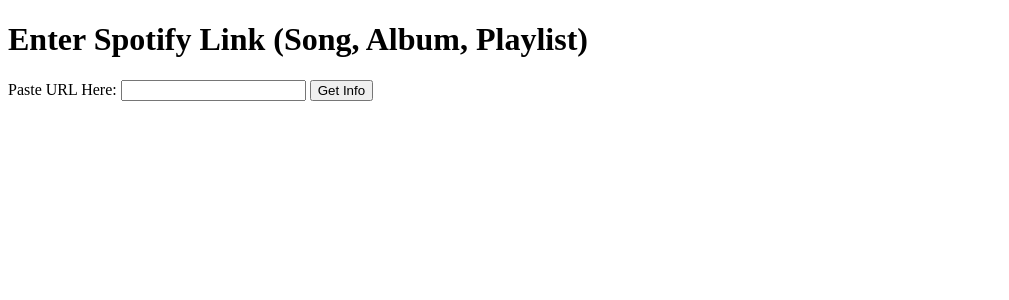
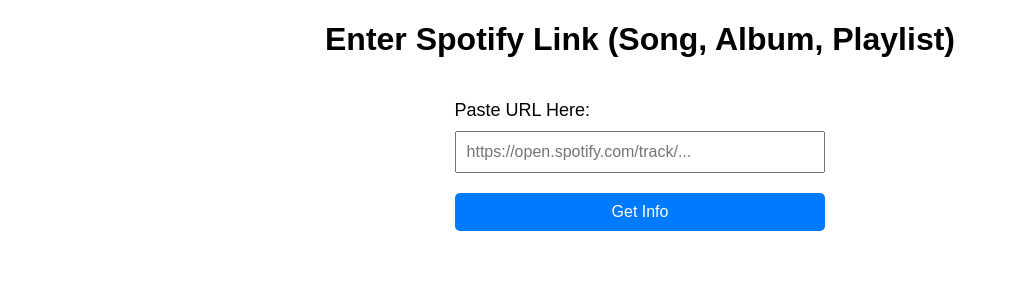
Before and after one commit to mdimasprasetyo/spotify-extraction-app, a Flask app: page / in a window 1280 px wide. Shown: the top 300 px of the page, without its empty margins (0-1009 px from the left). Run offline with Flask 3, Linux system fonts and the light colour scheme; parts of the project's set-up code (start-up, migrations or seed data) failed here and were passed over.

Commit message:
code optimization and ui enhancements

```diff
--- a/app.py
+++ b/app.py
@@ -6,6 +6,7 @@
 from dotenv import load_dotenv
 import re
 import urllib.parse
+import logging
 
 app = Flask(__name__)
 
@@ -16,6 +17,14 @@
 CLIENT_ID = os.getenv('SPOTIFY_CLIENT_ID')
 CLIENT_SECRET = os.getenv('SPOTIFY_CLIENT_SECRET')
 
+# Setup logging
+logging.basicConfig(level=logging.INFO)
+
+# Validate environment variables
+if not CLIENT_ID or not CLIENT_SECRET:
+    logging.error("Spotify API credentials are not set in the environment variables.")
+    exit(1)
+
 def get_access_token():
     url = 'https://accounts.spotify.com/api/token'
     headers = {
@@ -25,30 +34,15 @@
         'grant_type': 'client_credentials'
     }
     response = requests.post(url, headers=headers, data=data, auth=(CLIENT_ID, CLIENT_SECRET))
+    response.raise_for_status()
     return response.json()['access_token']
 
-def get_track_info(access_token, track_id):
-    url = f'https://api.spotify.com/v1/tracks/{track_id}'
+def make_spotify_request(endpoint, access_token):
     headers = {
         'Authorization': f'Bearer {access_token}'
     }
-    response = requests.get(url, headers=headers)
-    return response.json()
-
-def get_album_info(access_token, album_id):
-    url = f'https://api.spotify.com/v1/albums/{album_id}'
-    headers = {
-        'Authorization': f'Bearer {access_token}'
-    }
-    response = requests.get(url, headers=headers)
-    return response.json()
-
-def get_playlist_info(access_token, playlist_id):
-    url = f'https://api.spotify.com/v1/playlists/{playlist_id}'
-    headers = {
-        'Authorization': f'Bearer {access_token}'
-    }
-    response = requests.get(url, headers=headers)
+    response = requests.get(endpoint, headers=headers)
+    response.raise_for_status()
     return response.json()
 
 def sanitize_filename(filename):
@@ -57,6 +51,7 @@
 
 def save_image(image_url):
     response = requests.get(image_url)
+    response.raise_for_status()
     img = Image.open(BytesIO(response.content))
     img_io = BytesIO()
     img.save(img_io, format='PNG')
@@ -76,32 +71,37 @@
 def get_spotify_code(uri):
     url = f'https://scannables.scdn.co/uri/plain/svg/ffffff/black/640/{uri}'
     response = requests.get(url)
+    response.raise_for_status()
     return response.content
 
-def get_track_title_artist(track_id):
+def get_spotify_info(content_type, content_id):
     access_token = get_access_token()
-    track_info = get_track_info(access_token, track_id)
-    title = track_info['name']
-    artists = [artist['name'] for artist in track_info['artists']]
-    artist = ', '.join(artists)
-    album_art_url = track_info['album']['images'][0]['url']
-    return title, artist, album_art_url
+    if content_type == 'track':
+        endpoint = f'https://api.spotify.com/v1/tracks/{content_id}'
+    elif content_type == 'album':
+        endpoint = f'https://api.spotify.com/v1/albums/{content_id}'
+    elif content_type == 'playlist':
+        endpoint = f'https://api.spotify.com/v1/playlists/{content_id}'
+    else:
+        raise ValueError("Unsupported content type")
 
-def get_album_title_artist(album_id):
-    access_token = get_access_token()
-    album_info = get_album_info(access_token, album_id)
-    title = album_info['name']
-    artists = [artist['name'] for artist in album_info['artists']]
-    artist = ', '.join(artists)
-    album_art_url = album_info['images'][0]['url']
-    return title, artist, album_art_url
+    info = make_spotify_request(endpoint, access_token)
 
-def get_playlist_title_artist(playlist_id):
-    access_token = get_access_token()
-    playlist_info = get_playlist_info(access_token, playlist_id)
-    title = playlist_info['name']
-    artist = playlist_info['owner']['display_name']  # Set artist name to playlist owner
-    album_art_url = playlist_info['images'][0]['url']
+    if content_type == 'track':
+        title = info['name']
+        artists = [artist['name'] for artist in info['artists']]
+        artist = ', '.join(artists)
+        album_art_url = info['album']['images'][0]['url']
+    elif content_type == 'album':
+        title = info['name']
+        artists = [artist['name'] for artist in info['artists']]
+        artist = ', '.join(artists)
+        album_art_url = info['images'][0]['url']
+    elif content_type == 'playlist':
+        title = info['name']
+        artist = info['owner']['display_name']
+        album_art_url = info['images'][0]['url']
+
     return title, artist, album_art_url
 
 @app.route('/')
@@ -111,20 +111,17 @@
 @app.route('/result', methods=['POST'])
 def result():
     spotify_url = request.form['spotify_url']
-    track_id, content_type = spotify_url_to_id(spotify_url)
-    if track_id is None:
+    content_id, content_type = spotify_url_to_id(spotify_url)
+    if content_id is None:
         return "Invalid Spotify URL", 400
 
-    access_token = get_access_token()
-
-    if content_type == 'track':
-        title, artist, album_art_url = get_track_title_artist(track_id)
-    elif content_type == 'album':
-        title, artist, album_art_url = get_album_title_artist(track_id)
-    elif content_type == 'playlist':
-        title, artist, album_art_url = get_playlist_title_artist(track_id)
-    else:
-        return "Unsupported Spotify URL type", 400
+    try:
+        title, artist, album_art_url = get_spotify_info(content_type, content_id)
+    except ValueError as e:
+        return str(e), 400
+    except requests.RequestException as e:
+        logging.error(f"Error fetching Spotify data: {e}")
+        return "Error fetching Spotify data", 500
 
     # Sanitize title and artist for filenames
     sanitized_title = sanitize_filename(title)
@@ -136,7 +133,7 @@
     album_art_img_io = save_image(album_art_url)
 
     # Generate Spotify code
-    spotify_code_svg = get_spotify_code(f'spotify:{content_type}:{track_id}')
+    spotify_code_svg = get_spotify_code(f'spotify:{content_type}:{content_id}')
     spotify_code_io = BytesIO(spotify_code_svg)
 
     return render_template('result.html',
@@ -149,16 +146,15 @@
 @app.route('/download/<file_type>')
 def download(file_type):
     spotify_url = request.args.get('spotify_url')
-    track_id, content_type = spotify_url_to_id(spotify_url)
+    content_id, content_type = spotify_url_to_id(spotify_url)
 
-    if content_type == 'track':
-        title, artist, album_art_url = get_track_title_artist(track_id)
-    elif content_type == 'album':
-        title, artist, album_art_url = get_album_title_artist(track_id)
-    elif content_type == 'playlist':
-        title, artist, album_art_url = get_playlist_title_artist(track_id)
-    else:
-        return "Unsupported Spotify URL type", 400
+    try:
+        title, artist, album_art_url = get_spotify_info(content_type, content_id)
+    except ValueError as e:
+        return str(e), 400
+    except requests.RequestException as e:
+        logging.error(f"Error fetching Spotify data: {e}")
+        return "Error fetching Spotify data", 500
 
     sanitized_title = sanitize_filename(title)
     sanitized_artist = sanitize_filename(artist)
@@ -169,7 +165,7 @@
         mimetype = 'image/png'
     elif file_type == 'spotify_code':
         file_name = f'{sanitized_title}_{sanitized_artist}_spotify_code.svg'
-        file_content = get_spotify_code(f'spotify:{content_type}:{track_id}')
+        file_content = get_spotify_code(f'spotify:{content_type}:{content_id}')
         mimetype = 'image/svg+xml'
     else:
         return "File type not supported", 400
--- a/templates/index.html
+++ b/templates/index.html
@@ -4,12 +4,49 @@
     <meta charset="UTF-8">
     <meta name="viewport" content="width=device-width, initial-scale=1.0">
     <title>Spotify Track Info</title>
+    <style>
+        body {
+            font-family: Arial, sans-serif;
+            margin: 20px;
+            text-align: center;
+        }
+        form {
+            display: inline-block;
+            text-align: left;
+            margin-top: 20px;
+        }
+        label {
+            font-size: 18px;
+        }
+        input[type="url"] {
+            width: 100%;
+            padding: 10px;
+            margin: 10px 0;
+            font-size: 16px;
+            box-sizing: border-box;
+        }
+        button {
+            display: block;
+            width: 100%;
+            padding: 10px;
+            font-size: 16px;
+            color: white;
+            background-color: #007bff;
+            border: none;
+            border-radius: 5px;
+            cursor: pointer;
+            margin-top: 10px;
+        }
+        button:hover {
+            background-color: #0056b3;
+        }
+    </style>
 </head>
 <body>
     <h1>Enter Spotify Link (Song, Album, Playlist)</h1>
     <form action="/result" method="post">
         <label for="spotify_url">Paste URL Here:</label>
-        <input type="text" id="spotify_url" name="spotify_url" required>
+        <input type="url" id="spotify_url" name="spotify_url" placeholder="https://open.spotify.com/track/..." required>
         <button type="submit">Get Info</button>
     </form>
 </body>
```
Also changed, not shown: templates/result.html (+2 -33 lines).
